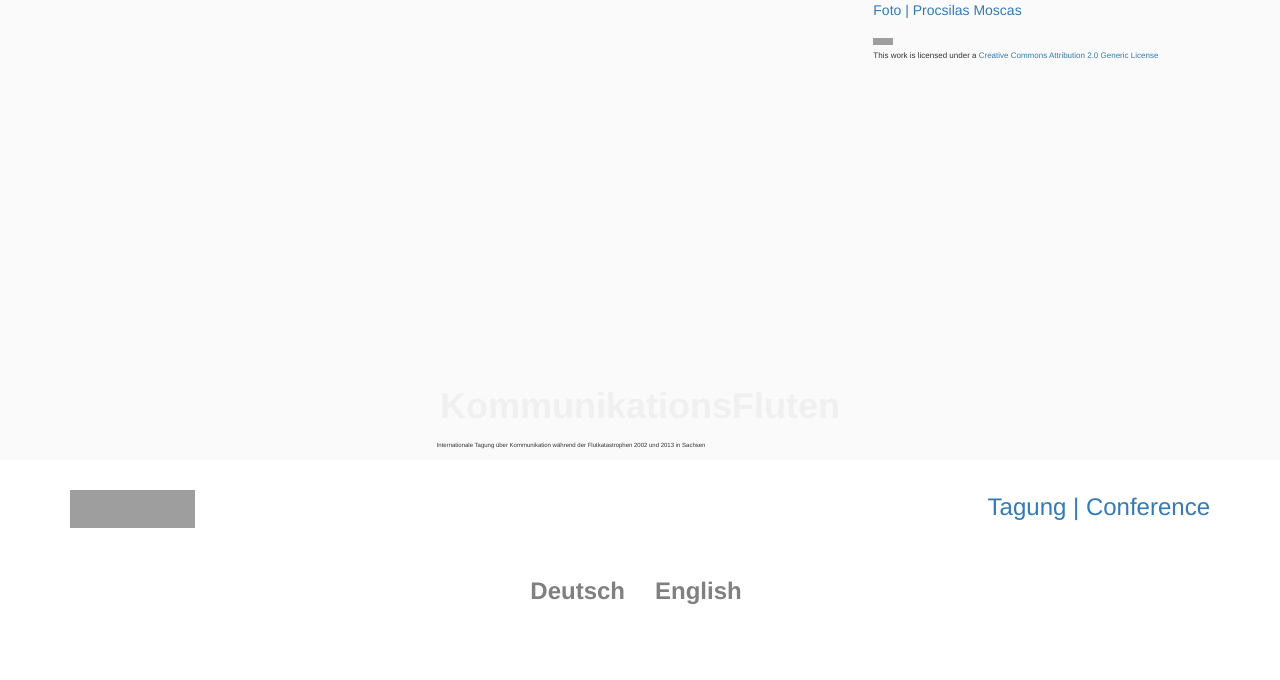
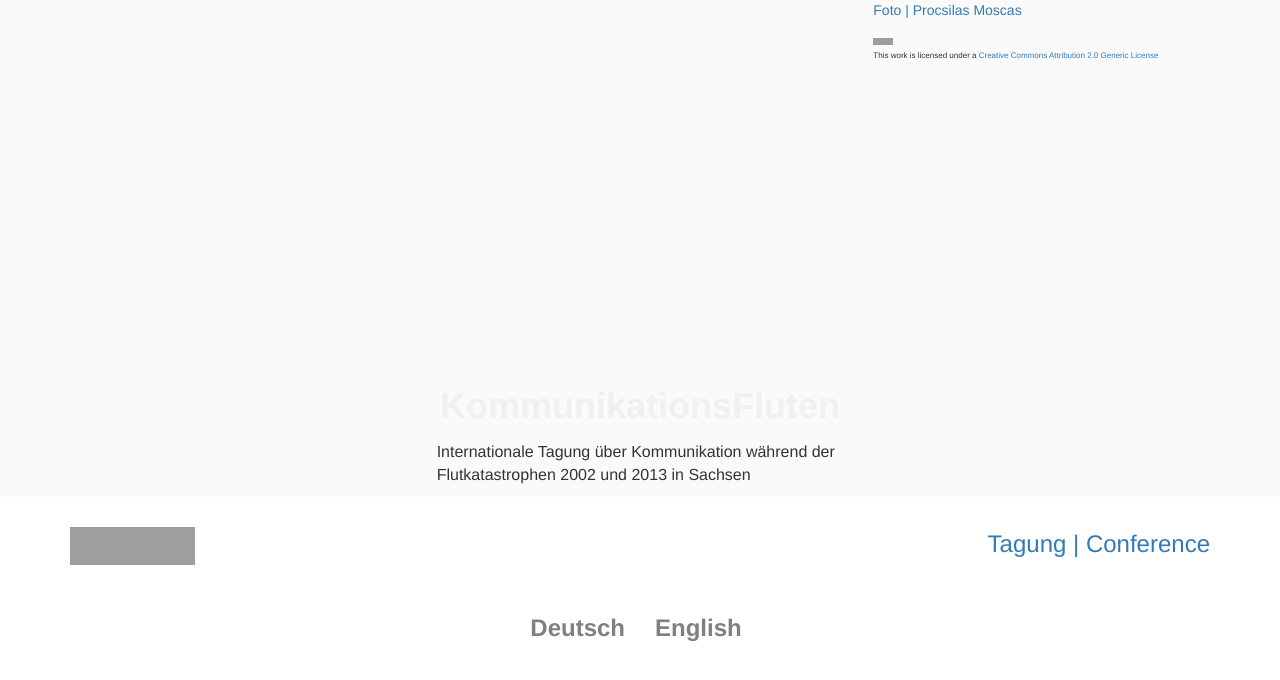
Before and after one commit to susedev/test, a Jekyll site: the page built from index.html, in a window 1280 px wide. Shown: the top 680 px of the page. Built offline with Jekyll 4.4.1, drawn with Linux system fonts in a browser that asks for light colours; nearby versions of some CDN libraries; grey boxes are pictures that could not be loaded.

Commit message:
Update home.html

```diff
--- a/_layouts/home.html
+++ b/_layouts/home.html
@@ -15,11 +15,11 @@
     </div>
     <div class="col-md-4">
       <a href="http://eijc.github.io/test/"><p style="color:#F0F0F0; font-size: 36px; font-weight:bold; text-align: center; margin-top: 380px;">KommunikationsFluten</p></a>
-      <p style="font-size:6px;">Internationale Tagung über Kommunikation während der Flutkatastrophen 2002 und 2013 in Sachsen</p>
+      <p style="font-size:16px;">Internationale Tagung über Kommunikation während der Flutkatastrophen 2002 und 2013 in Sachsen</p>
     </div>
     <div class="col-md-4">
      <div class="box" >
-      <p style="font-size: 7 px; color:color:#808080"><a href="https://www.flickr.com/photos/procsilas/3010458671/in/photostream/"> Foto | Procsilas Moscas </a></p>
+      <p style="font-size: 8 px; color:color:#808080"><a href="https://www.flickr.com/photos/procsilas/3010458671/in/photostream/"> Foto | Procsilas Moscas </a></p>
 <a rel="license" href="http://creativecommons.org/licenses/by/2.0/"><img alt="Creative Commons License" style="height: 7px; width: 20px; border-bottom: 5 px; border-right:5px" src="https://i.creativecommons.org/l/by/2.0/88x31.png" /></a><br /><p style="font-size: 8px">This work is licensed under a <a rel="license" href="http://creativecommons.org/licenses/by/2.0/">Creative Commons Attribution 2.0 Generic License</a></p>
      </div>
     </div>
```
